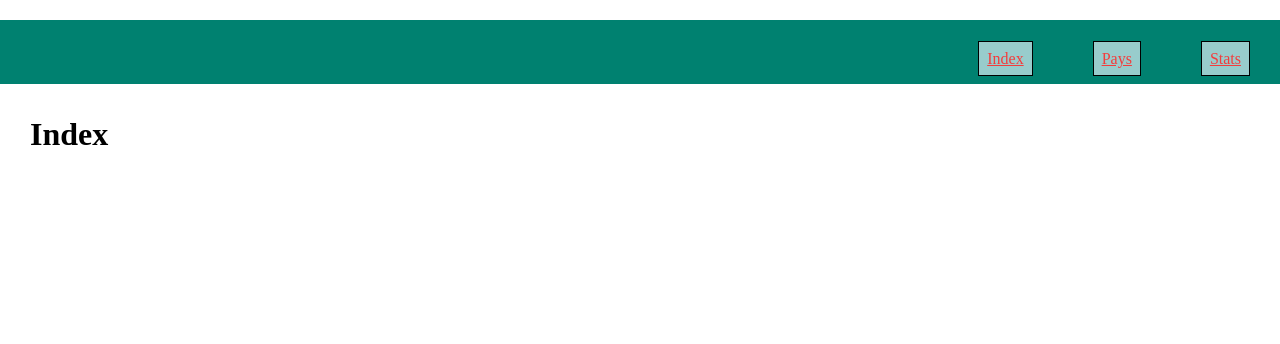
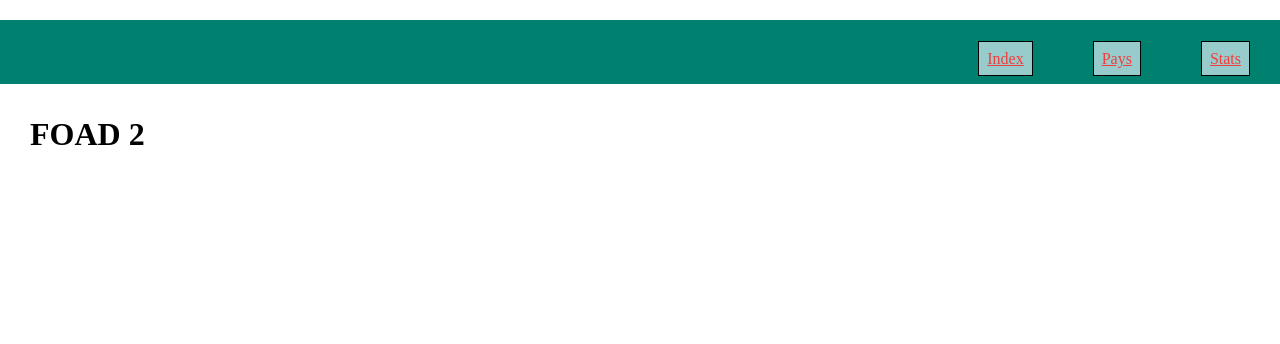
Before and after one commit to Maxime558/foad-php-02, a PHP site: page / in a window 1280 px wide. Shown: the top 344 px of the page. Run offline with PHP 8.4, Linux system fonts and the light colour scheme.

Commit message:
Changement de titre

```diff
--- a/views/index.view.php
+++ b/views/index.view.php
@@ -1,5 +1,5 @@
 <?php require 'partials/header.php'; ?>
 
-<h1>Index</h1>
+<h1>FOAD 2</h1>
 
 <?php require 'partials/footer.php'; ?>
```
